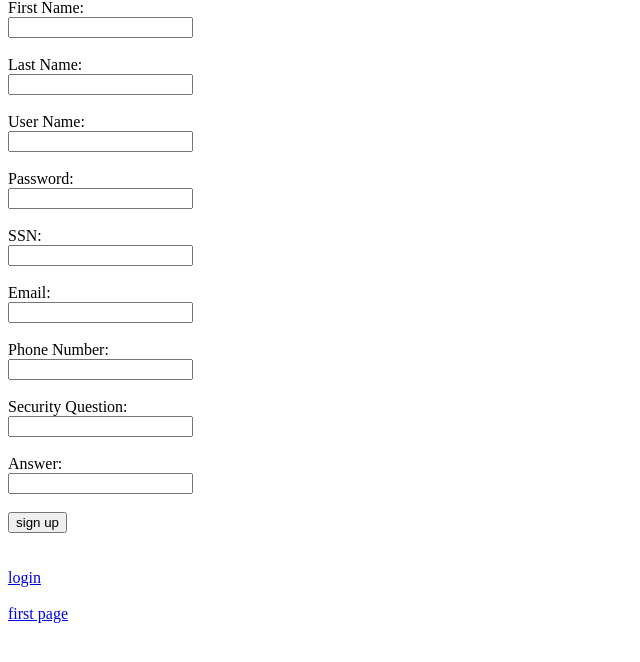
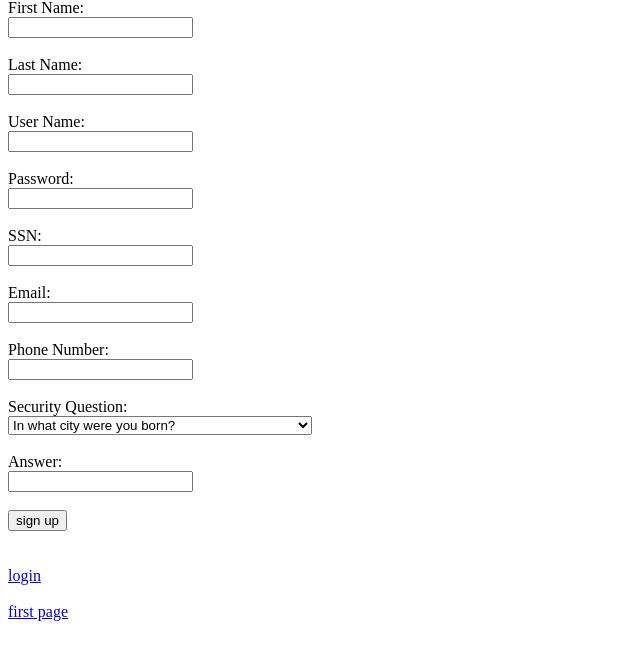
Before and after one commit to shlheidari/register, a Django app: page /register/signup/ in a window 1280 px wide. Shown: the part 81-743 px from the top of the page, without its empty margins (0-640 px from the left). Run offline with Django 4.2, Linux system fonts and the light colour scheme; data comes from the database, SQL or seed files in the repository; both versions use the stored data as it was after the commit.

Commit message:
sign in completed

```diff
--- a/myworld/register/templates/signup.html
+++ b/myworld/register/templates/signup.html
@@ -1,43 +1,60 @@
 <!DOCTYPE html>
 <html>
+
 <body>
 
 <h1>signup</h1>
 
-<form action="addrecord/" method="post">
+<form action="addrecord/" method="post" onsubmit="required()">
 {% csrf_token %}
 First Name:<br>
-<input name="first_name">
+<input name="first_name" type="text" id='p01'required >
 <br><br>
 Last Name:<br>
-<input name="last_name">
+<input name="last_name" type="text" id='p01'required >
 <br><br>
 User Name:<br>
-<input name="user_name">
+<input name="user_name" id='p01'required >
 <br><br>
 Password:<br>
-<input name="password">
+<input name="password" id='p01'  type="password"  title="Password" required>
 <br><br>
 SSN:<br>
-<input name="ssn">
+<input name="ssn" type="number" step="1" title="SSN" id='p01' required>
 <br><br>
 Email:<br>
-<input name="email">
+<input name="email" type="email" title="Email" id='p01'  onclick="required()" required>
 <br><br>
 Phone Number:<br>
-<input name="phone">
+<input name="phone" type="number" step="1" title="Phone Number" id='p01' required>
 <br><br>
-Security Question:<br>
-<input name="security_question">
+<label for="security_question">Security Question:<br></label>
+<select name="security_question" id='p01' >
+  <option value="1">In what city were you born?</option>
+  <option value="2">What is the name of your favorite pet?</option>
+  <option value="3">What is your mother's maiden name?</option>
+  <option value="4">What high school did you attend?</option>
+  <option value="5">What was the name of your elementary school?</option>
+  <option value="6">What was the make of your first car?</option>
+  <option value="7">What was your favorite food as a child?</option>
+</select>
 <br><br>
 Answer:<br>
-<input name="answer">
+<input name="answer" id='p01' required>
 <br><br>
-<input type="submit" value="sign up">
+<input type="submit" value="sign up" >
 </form>
 <br><br>
 <a href="{% url 'login' %}">login</a>
 <br><br>
 <a href="{% url 'index' %}">first page</a>
+</div>
+
+{% if messages %}
+  {% for message in messages %}
+    {% if message.tags %}  <script>alert("{{ message }}")</script> {% endif %}
+  {% endfor %}
+{% endif %}
+</body>
 </body>
 </html>
--- a/myworld/register/views.py
+++ b/myworld/register/views.py
@@ -15,22 +15,36 @@ def login(request):
     return HttpResponse(template.render({},request))
 
 def signup(request):
+    user_name = 'user_name'
+    ssn = 'ssn'
+    email = 'email'
+    phone = 'phone'
+    for member in Members.objects.all():
+        print(member.email)
     template = loader.get_template('signup.html')
     return HttpResponse(template.render({},request))
 
 def addrecord(request):
-  first_name = request.POST['first_name']
-  last_name = request.POST['last_name']
   user_name = request.POST['user_name']
-  password = request.POST['password']
   ssn = request.POST['ssn']
   email = request.POST['email']
   phone = request.POST['phone']
-  security_question = request.POST['security_question']
-  answer = request.POST['answer']
-  member = Members(first_name = first_name, last_name = last_name, user_name = user_name, password = password, ssn = ssn, email = email, phone = phone, security_question = security_question, answer = answer)
-  member.save()
-  return HttpResponseRedirect(reverse('index'))
+  check = 0
+  for member in Members.objects.all():
+      if member.user_name == user_name or member.ssn == ssn or member.email == email or member.phone == phone:
+          check=1
+  if(check == 0):
+      first_name = request.POST['first_name']
+      last_name = request.POST['last_name']
+      password = request.POST['password']
+      security_question = request.POST['security_question']
+      answer = request.POST['answer']
+      member = Members(first_name = first_name, last_name = last_name, user_name = user_name, password = password, ssn = ssn, email = email, phone = phone, security_question = security_question, answer = answer)
+      member.save()
+      return HttpResponseRedirect(reverse('index'))
+  else:
+      messages.add_message(request, messages.ERROR, 'you have already signed up!')
+      return HttpResponseRedirect(reverse('signup'))
 
 def loging(request):
     user_name = request.POST['user_name']
```
Also changed, not shown: myworld/db.sqlite3.
